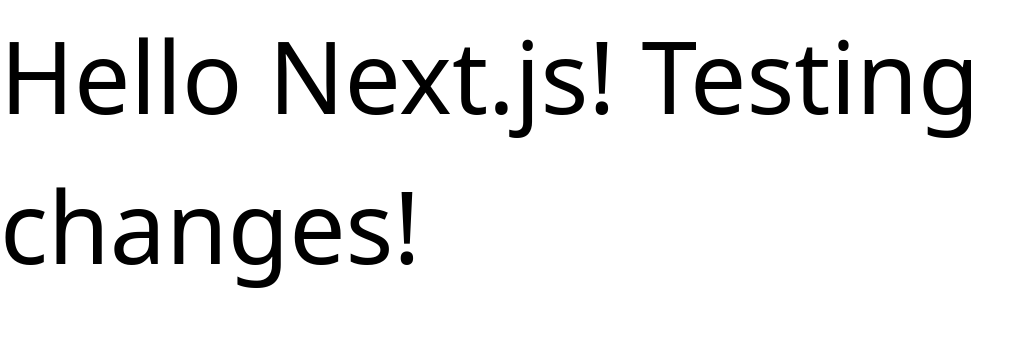
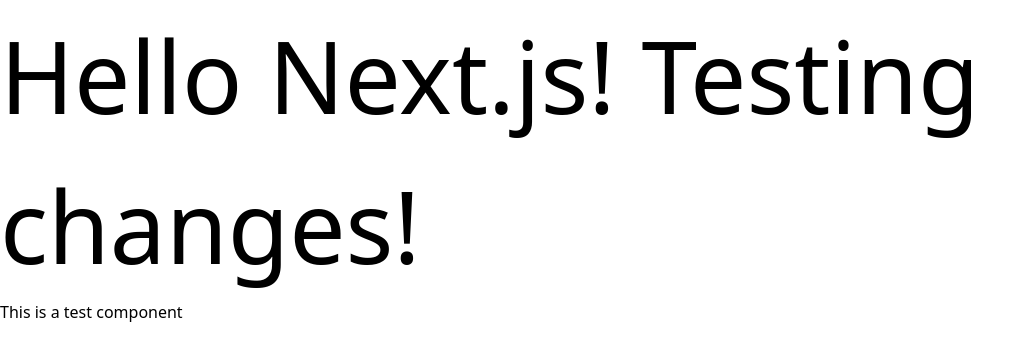
Before and after one commit to cam-peck/mission-beepossible, a Next.js app: page / in a window 1280 px wide. Shown: the top 360 px of the page, without its empty margins (0-1034 px from the left). Built offline with nearby package versions, Linux system fonts and the light colour scheme.

Commit message:
add prettier and monokai theme to dev container. Add next plugin to tsconfig file. Ensure lib files and components files are building correctly

```diff
--- /dev/null
+++ b/components/test.tsx
@@ -0,0 +1,7 @@
+export default function Test() {
+  return (
+    <div>
+      <h1>This is a test component</h1>
+    </div>
+  );
+}
--- a/pages/index.tsx
+++ b/pages/index.tsx
@@ -1,7 +1,10 @@
+import Test from '../components/test';
+
 export default function Home() {
   return (
     <main>
       <h1 className="text-[100px]">Hello Next.js! Testing changes!</h1>
+      <Test />
     </main>
   );
 }
--- a/tsconfig.json
+++ b/tsconfig.json
@@ -14,6 +14,11 @@
     "isolatedModules": true,
     "jsx": "preserve",
     "incremental": true,
+    "plugins": [
+      {
+        "name": "next"
+      }
+    ],
     "paths": {
       "@/*": ["./*"]
     }
```
Also changed, not shown: lib/db.ts (+5 -5 lines), .devcontainer/devcontainer.json.
